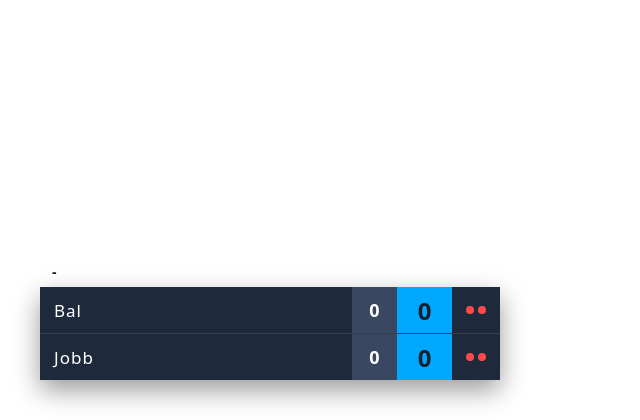
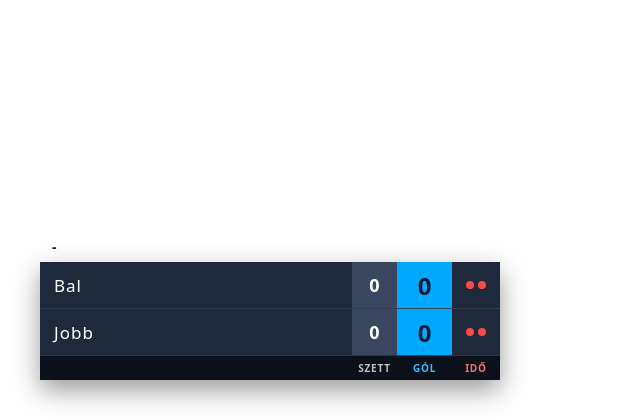
Before and after one commit to richardvozar/foos-obs-live-scoreboard, a Flask app: page /overlay in a window 1280 px wide. Shown: the part 380-800 px from the top of the page, without its empty margins (0-640 px from the left). Run offline with Flask 3, Linux system fonts and the light colour scheme; data that the repository does not hold is empty.

Commit message:
Add hints to overlay. Implement TO plus button. Small fixes.

```diff
--- a/app/obs_action_utils.py
+++ b/app/obs_action_utils.py
@@ -13,9 +13,9 @@ HOST = "127.0.0.1"
 PORT = 4455
 PASSWORD = "obswsVCSE2026"
 MEDIA_SOURCE_INPUT_NAME = "replay_media_source"
-VLC_SOURCE_INPUT_NAME = "szcse_vlc_source"
+VLC_SOURCE_INPUT_NAME = "vlc_source"
 LIVE_SCENE = "table1_live_scene"
-VLC_SCENE = "szcse_vlc"
+VLC_SCENE = "vlc_replays"
 #SZCSE_ADMIN_USER = "vcse"
 #SZCSE_ADMIN_PW = "VIHAR2026sarok"
 
--- a/app/routes.py
+++ b/app/routes.py
@@ -76,6 +76,14 @@ def action():
         S.action_goal("left", -1)
         return jsonify({"ok": True})
 
+    if action == "timeout_left_plus":
+        S.action_timeout("left", False)
+        return jsonify({"ok": True})
+
+    if action == "timeout_right_plus":
+        S.action_timeout("right", False)
+        return jsonify({"ok": True})
+
     if action == "goal_right_minus":
         S.action_goal("right", -1)
         return jsonify({"ok": True})
--- a/app/state.py
+++ b/app/state.py
@@ -4,7 +4,7 @@ import threading
 import requests
 from .rules import required_sets_to_win, set_target
 
-TOURID = 998
+TOURID = 17
 TABLEID = 1
 TEAM_SOURCE_URL_DEFAULT = f"https://live.szegedicsocso.hu/table.php?tourid={TOURID}&tableid={TABLEID}"
 POST_RESULT_URL = 'https://admin.szegedicsocso.hu/live-ajax.php'
@@ -413,22 +413,38 @@ def action_goal(side: str, delta: int):
 
 
 @with_lock
-def action_timeout(side: str):
-    if side == "left":
-        if _STATE["score"]["timeouts_left"] > 0:
-            _STATE["score"]["timeouts_left"] -= 1
-            _STATE["score"]["timeouts_left_string"] = get_timeout_emoji(_STATE["score"]["timeouts_left"])
-            _STATE["meta"]["message"] = "Időkérés – Bal"
+def action_timeout(side: str, is_minus: bool = True):
+    if is_minus:
+        if side == "left":
+            if _STATE["score"]["timeouts_left"] > 0:
+                _STATE["score"]["timeouts_left"] -= 1
+                _STATE["score"]["timeouts_left_string"] = get_timeout_emoji(_STATE["score"]["timeouts_left"])
+                _STATE["meta"]["message"] = "Időkérés – Bal"
+            else:
+                _STATE["meta"]["message"] = "Bal: nincs több időkérés ebben a szettben"
         else:
-            _STATE["meta"]["message"] = "Bal: nincs több időkérés ebben a szettben"
+            if _STATE["score"]["timeouts_right"] > 0:
+                _STATE["score"]["timeouts_right"] -= 1
+                _STATE["score"]["timeouts_right_string"] = get_timeout_emoji(_STATE["score"]["timeouts_right"])
+                _STATE["meta"]["message"] = "Időkérés – Jobb"
+            else:
+                _STATE["meta"]["message"] = "Jobb: nincs több időkérés ebben a szettben"
     else:
-        if _STATE["score"]["timeouts_right"] > 0:
-            _STATE["score"]["timeouts_right"] -= 1
-            _STATE["score"]["timeouts_right_string"] = get_timeout_emoji(_STATE["score"]["timeouts_right"])
-            _STATE["meta"]["message"] = "Időkérés – Jobb"
+        if side == "left":
+            if _STATE["score"]["timeouts_left"] < 2:
+                _STATE["score"]["timeouts_left"] += 1
+                _STATE["score"]["timeouts_left_string"] = get_timeout_emoji(_STATE["score"]["timeouts_left"])
+                _STATE["meta"]["message"] = "Időkérés Visszavonás – Bal"
+            else:
+                _STATE["meta"]["message"] = "Bal: már a maximum időkéréssel rendelkezik"
         else:
-            _STATE["meta"]["message"] = "Jobb: nincs több időkérés ebben a szettben"
-    _STATE["ts"] = now_ms()
+            if _STATE["score"]["timeouts_right"] < 2:
+                _STATE["score"]["timeouts_right"] += 1
+                _STATE["score"]["timeouts_right_string"] = get_timeout_emoji(_STATE["score"]["timeouts_right"])
+                _STATE["meta"]["message"] = "Időkérés Visszavonás – Jobb"
+            else:
+                _STATE["meta"]["message"] = "Jobb: már a maximum időkéréssel rendelkezik"
+        _STATE["ts"] = now_ms()
 
 @with_lock
 def update_team_names(left_name: str, right_name: str, category: str, stage: str):
--- a/app/static/css/overlay.css
+++ b/app/static/css/overlay.css
@@ -182,3 +182,53 @@ body {
   padding-left: 14px;
   padding-right: 14px;
 }
+
+/* ==========================================
+   OSZLOP ALATTI CÍMKÉK HAJSZÁLPONTOS IGAZÍTÁSA
+   ========================================== */
+
+.overlay-hints-row {
+  grid-column: 1 / -1 !important; /* Átéri a teljes scoreboard rácsot széltében! */
+  display: grid !important;
+  grid-template-columns: subgrid !important; /* Hajszálpontosan átveszi a felette lévő oszlopok szélességét */
+  align-items: center !important;
+  background: rgba(10, 15, 26, 0.95) !important;
+  border-top: 1px solid rgba(255, 255, 255, 0.15) !important;
+  height: 24px !important;
+}
+
+.hint-empty {
+  /* Üres helykitöltők a nevek és a meccstörténet alatt */
+}
+
+.hint-col {
+  display: flex !important;
+  align-items: center !important;
+  justify-content: center !important;
+  font-size: 10px !important;
+  font-weight: 800 !important;
+  letter-spacing: 0.8px !important;
+  text-transform: uppercase !important;
+  height: 100% !important;
+}
+
+.col-set {
+  color: rgba(255, 255, 255, 0.75) !important;
+}
+
+.col-goal {
+  color: #38bdf8 !important;
+}
+
+.col-timeout {
+  color: #f87171 !important;
+}
+
+/* ==========================================
+   ELREJTÉS, HA A LIVE SCORE KI VAN KAPCSOLVA
+   ========================================== */
+
+.no-score .overlay-hints-row,
+body.no-score .overlay-hints-row {
+  display: none !important;
+}
--- a/app/static/js/control.js
+++ b/app/static/js/control.js
@@ -161,9 +161,11 @@ function wireButtons(){
   document.getElementById('goalLeftBtn').addEventListener('click', async () => { await post('goal_left'); await refresh(); });
   document.getElementById('timeoutLeftBtn').addEventListener('click', async () => { await post('timeout_left'); await refresh(); });
   document.getElementById('goalLeftMinusBtn').addEventListener('click', async () => { await post('goal_left_minus'); await refresh(); });
+  document.getElementById('timeoutLeftPlusBtn').addEventListener('click', async () => { await post('timeout_left_plus'); await refresh(); });
 
   // right team buttons
   document.getElementById('goalRightBtn').addEventListener('click', async () => { await post('goal_right'); await refresh(); });
+  document.getElementById('timeoutRightPlusBtn').addEventListener('click', async () => { await post('timeout_right_plus'); await refresh(); });
   document.getElementById('timeoutRightBtn').addEventListener('click', async () => { await post('timeout_right'); await refresh(); });
   document.getElementById('goalRightMinusBtn').addEventListener('click', async () => { await post('goal_right_minus'); await refresh(); });
 
--- a/app/templates/overlay.html
+++ b/app/templates/overlay.html
@@ -30,7 +30,17 @@
       <div class="timeouts" id="to-right"></div>
     </div>
 
+    <!-- HINT / JELMAGYARÁZAT CELLÁK -->
+    <div class="overlay-hints-row">
+      <div class="hint-empty"></div> <!-- 1. oszlop: Csapatnév alatt üres -->
+      <div class="hint-empty"></div> <!-- 2. oszlop: Szett-történet alatt üres -->
+      <div class="hint-col col-set">SZETT</div> <!-- 3. oszlop: Szett számláló alatt -->
+      <div class="hint-col col-goal">GÓL</div> <!-- 4. oszlop: Gól számláló alatt -->
+      <div class="hint-col col-timeout">IDŐ</div> <!-- 5. oszlop: Timeout pöttyök alatt -->
+    </div>
+
   </div>
+
 </div>
 
 <script src="/static/js/overlay.js"></script>
```
Also changed, not shown: app/templates/control.html (+4 -4 lines).
